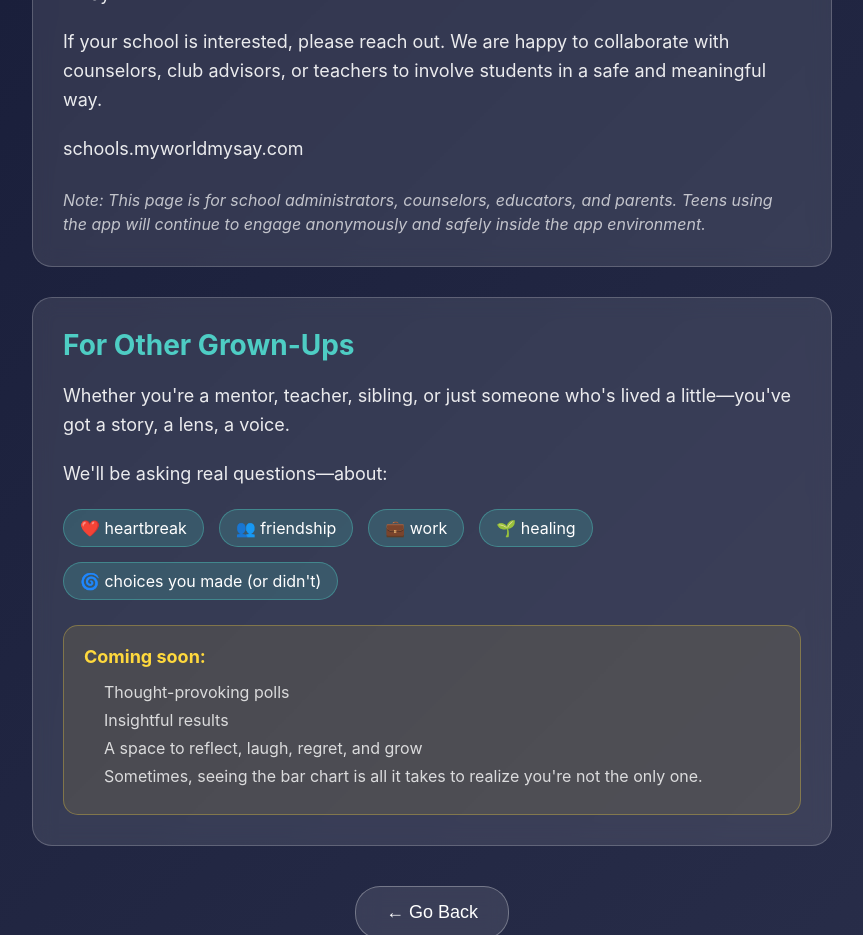
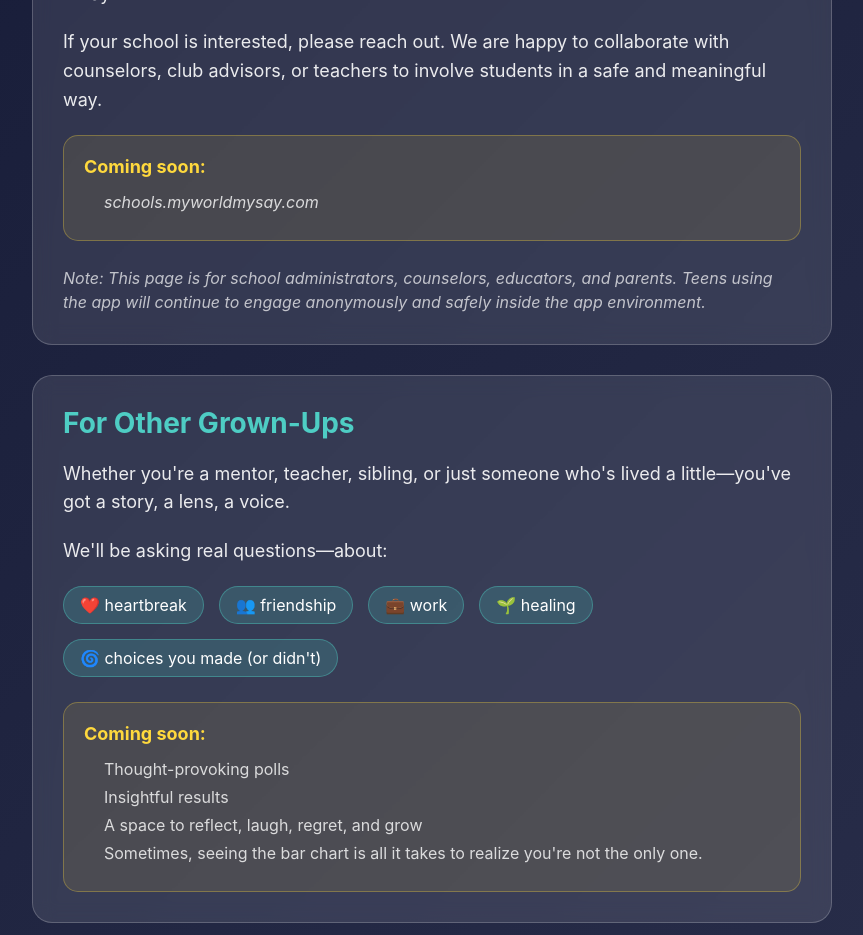
Before and after one commit to MWMS-LLC/main-poll-frontend, a React (Vite) app in the folder frontend/: page /too-old in a window 1280 px wide. Shown: the part 1960-2895 px from the top of the page, without its empty margins (208-1071 px from the left). Built offline with nearby package versions, Linux system fonts and the light colour scheme.

Commit message:
Move schools.myworldmysay.com into Coming soon box for visual consistency

```diff
--- a/frontend/src/pages/TooOld.jsx
+++ b/frontend/src/pages/TooOld.jsx
@@ -69,7 +69,13 @@ const TooOld = () => {
           <p style={styles.sectionText}>
             If your school is interested, please reach out. We are happy to collaborate with counselors, club advisors, or teachers to involve students in a safe and meaningful way.
           </p>
-          <p style={styles.sectionText}>schools.myworldmysay.com</p>
+
+          <div style={styles.comingSoon}>
+            <p style={styles.comingSoonTitle}>Coming soon:</p>
+            <ul style={styles.featureList}>
+              <li style={styles.featureListItem}><em>schools.myworldmysay.com</em></li>
+            </ul>
+          </div>
 
           <p style={styles.noteText}>
             Note: This page is for school administrators, counselors, educators, and parents. Teens using the app will continue to engage anonymously and safely inside the app environment.
```
